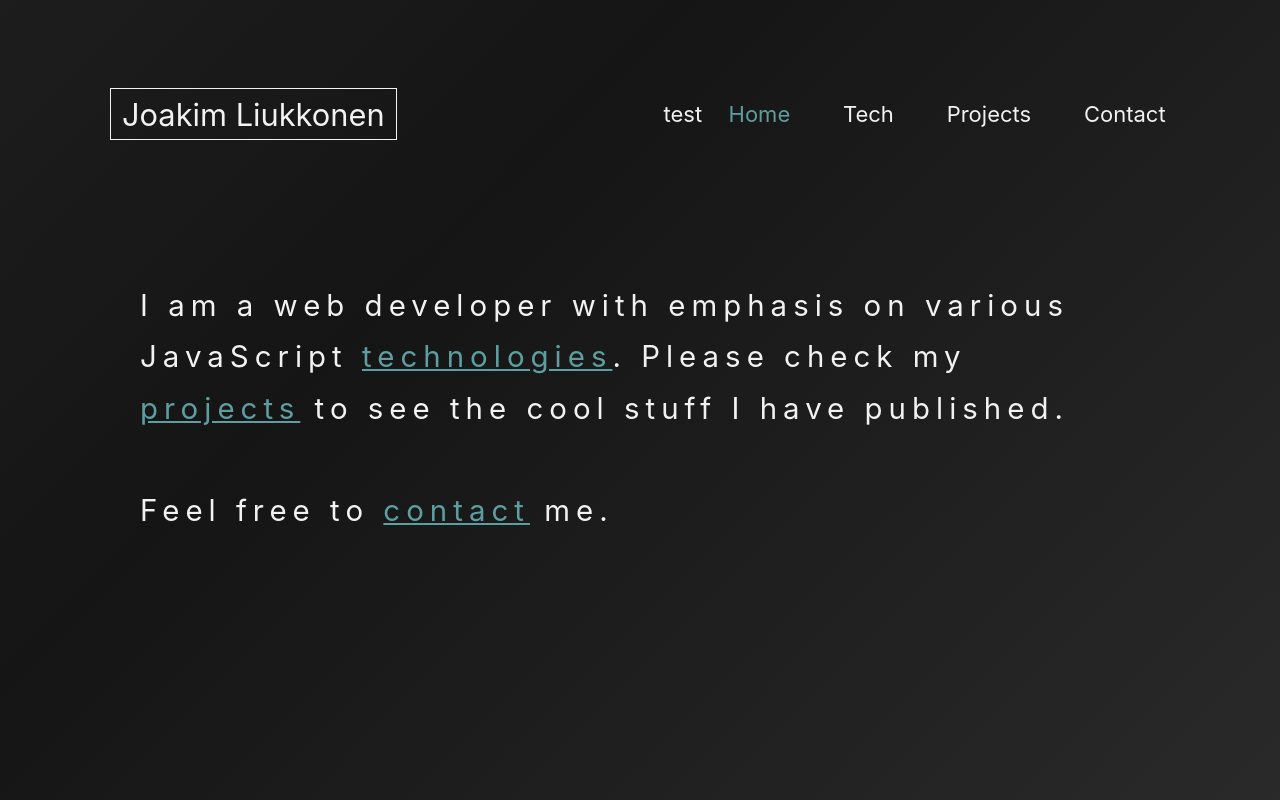
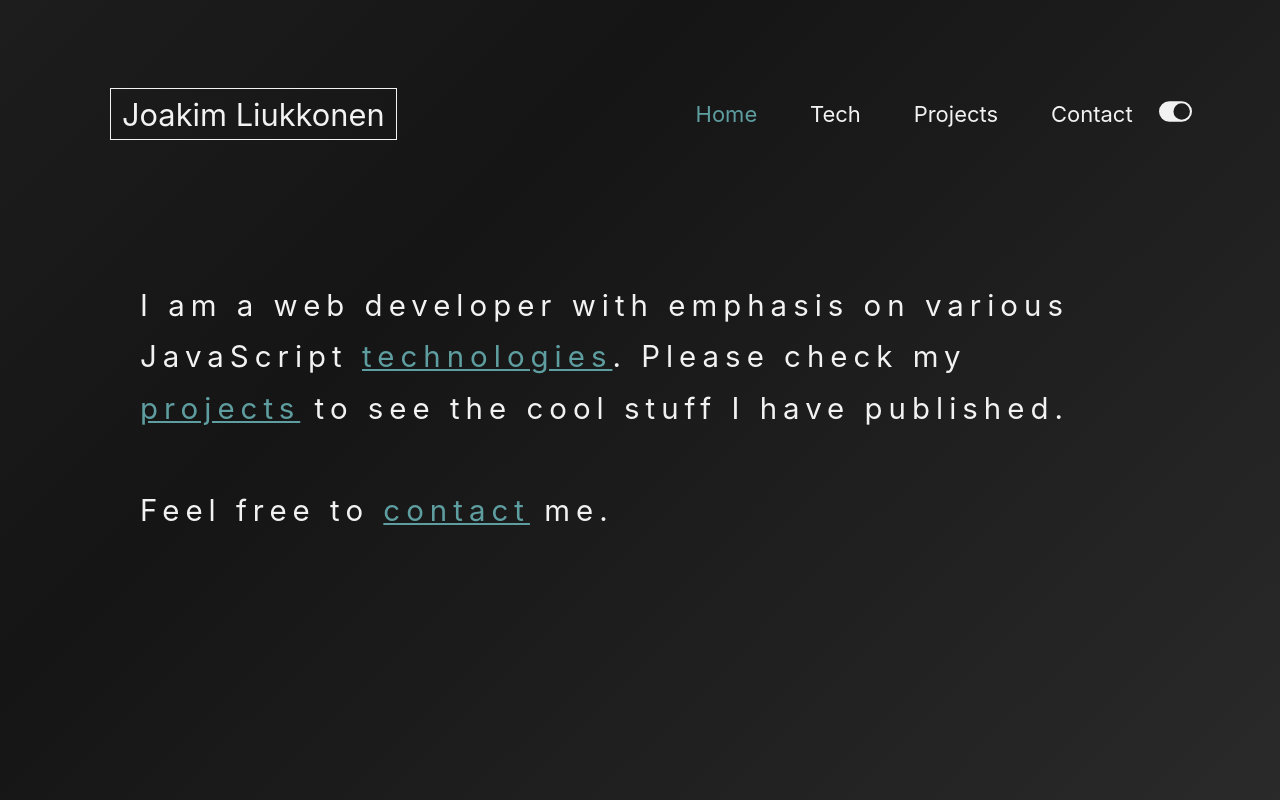
Before and after one commit to c00di/my-portfolio, a Next.js app: page / in a window 1280 px wide. Built offline with nearby package versions, Linux system fonts and the light colour scheme; a web font is replaced by a local one.

Commit message:
Color mode: Add toggle icons and improve styling.

```diff
--- a/package.json
+++ b/package.json
@@ -12,6 +12,7 @@
     "next": "10.0.1",
     "react": "17.0.1",
     "react-dom": "17.0.1",
+    "react-icons": "^4.1.0",
     "react-tagcloud": "^2.0.0"
   },
   "devDependencies": {
--- a/styles/bg.css
+++ b/styles/bg.css
@@ -6,6 +6,7 @@ body {
 
 .colorful-bg {
   background: linear-gradient(-45deg, #000000, #111817, #50e0cd, #68bad3);
+  /* color: #333; */
   background-size: 400% 400%;
   animation: gradient 15s ease infinite;
 }
--- a/ui/components/Navbar.comp.tsx
+++ b/ui/components/Navbar.comp.tsx
@@ -1,14 +1,20 @@
 import Link from 'next/link'
 import { useRouter } from 'next/router'
+import { useState } from 'react'
+import { BsToggleOn, BsToggleOff } from 'react-icons/bs'
 
 const Navbar = () => {
   const router = useRouter()
 
+  // COLOR MODE TOGGLE
+  const [bgDark, setBgDark] = useState(true)
   const handleColorModeToggle = () => {
     if (document.body.className.includes('colorful-bg')) {
       document.body.classList.remove('colorful-bg')
+      setBgDark(true)
     } else {
       document.body.className = 'colorful-bg'
+      setBgDark(false)
     }
   }
 
@@ -24,9 +30,6 @@ const Navbar = () => {
         </div>
 
         <div className='nav-links'>
-          <a onClick={handleColorModeToggle} href='#'>
-            test
-          </a>
           <div className={router.route === '/' && 'current'}>
             <Link href='/'>
               <a className='link'>Home</a>
@@ -49,6 +52,14 @@ const Navbar = () => {
             <Link href='/contact'>
               <a className='link'>Contact</a>
             </Link>
+          </div>
+
+          <div className='color-mode-toggle'>
+            {bgDark ? (
+              <BsToggleOn onClick={handleColorModeToggle} size='1.5rem' />
+            ) : (
+              <BsToggleOff onClick={handleColorModeToggle} size='1.5rem' />
+            )}
           </div>
         </div>
       </div>
```
Also changed, not shown: 1 other file (tests, documents, lock files or other folders).
